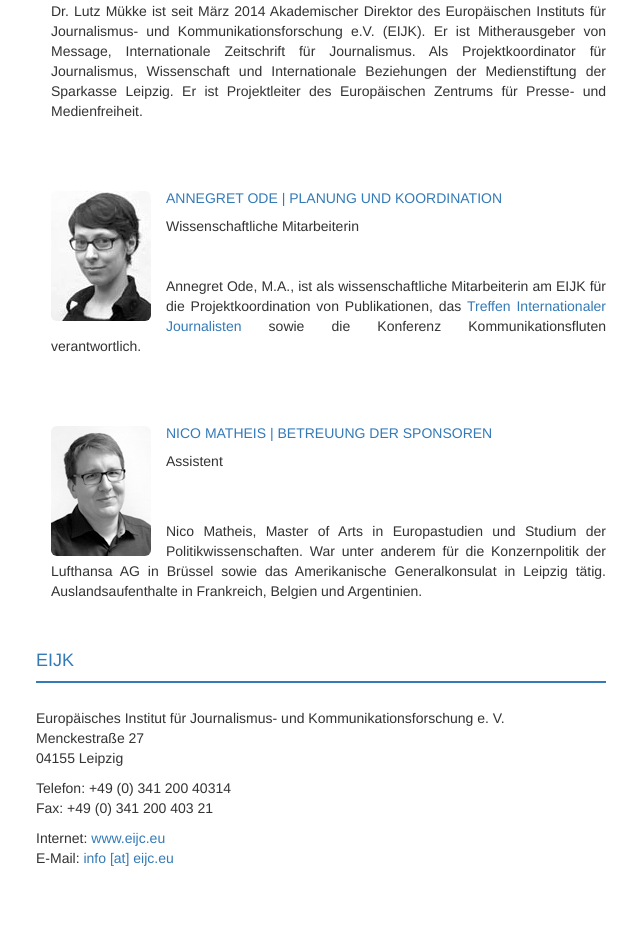
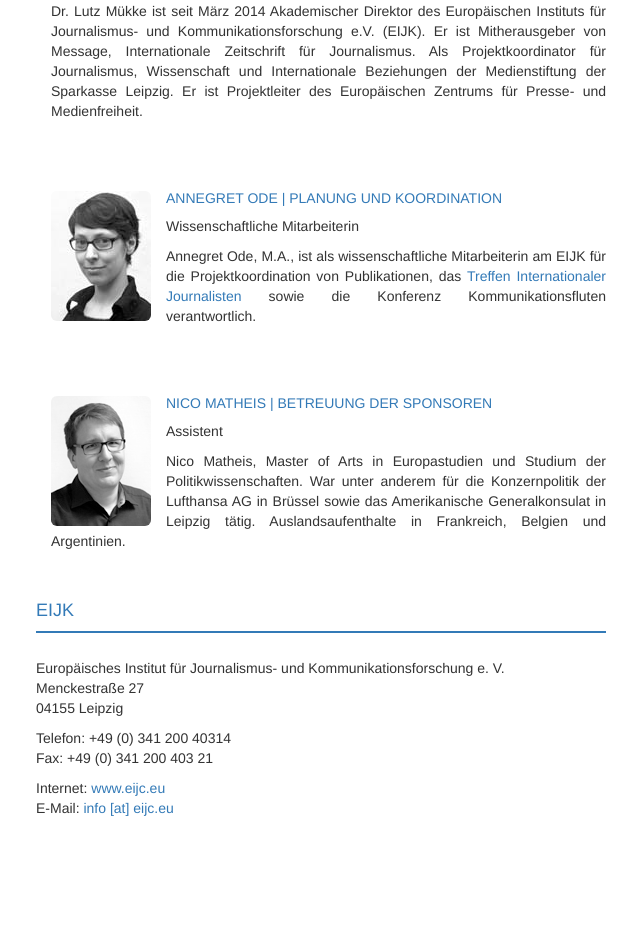
Before and after one commit to susedev/test, a Jekyll site: the page built from kontakt.html, in a window 1280 px wide. Shown: the part 457-1409 px from the top of the page, without its empty margins (229-869 px from the left). Built offline with Jekyll 4.4.1, drawn with Linux system fonts in a browser that asks for light colours; nearby versions of some CDN libraries.

Commit message:
Update kontakt.html

```diff
--- a/kontakt.html
+++ b/kontakt.html
@@ -29,8 +29,6 @@ title: Kontakt
 <p>Wissenschaftliche Mitarbeiterin</p>
 
 
-<p style="text-align: justify; margin-left: 15px;">&nbsp;</p>
-
 <p style="text-align: justify; margin-left: 15px;">Annegret Ode, M.A., ist als wissenschaftliche Mitarbeiterin am EIJK f&uuml;r die Projektkoordination von Publikationen, das <a href="http://www.eijc.eu/?p=2813#TIJ" target="_blank">Treffen Internationaler Journalisten</a> sowie die Konferenz Kommunikationsfluten verantwortlich.</p>
 
 <p style="text-align: justify; margin-left: 15px;">&nbsp;</p>
@@ -41,8 +39,6 @@ title: Kontakt
 
 <p>Assistent</p>
 
-
-<h3>&nbsp;</h3>
 
 <p style="text-align: justify; margin-left: 15px;">Nico Matheis, Master of Arts in Europastudien und Studium der Politikwissenschaften. War unter anderem f&uuml;r die Konzernpolitik der Lufthansa AG in Br&uuml;ssel sowie das Amerikanische Generalkonsulat in Leipzig t&auml;tig. Auslandsaufenthalte in Frankreich, Belgien und Argentinien.</p>
 
```
